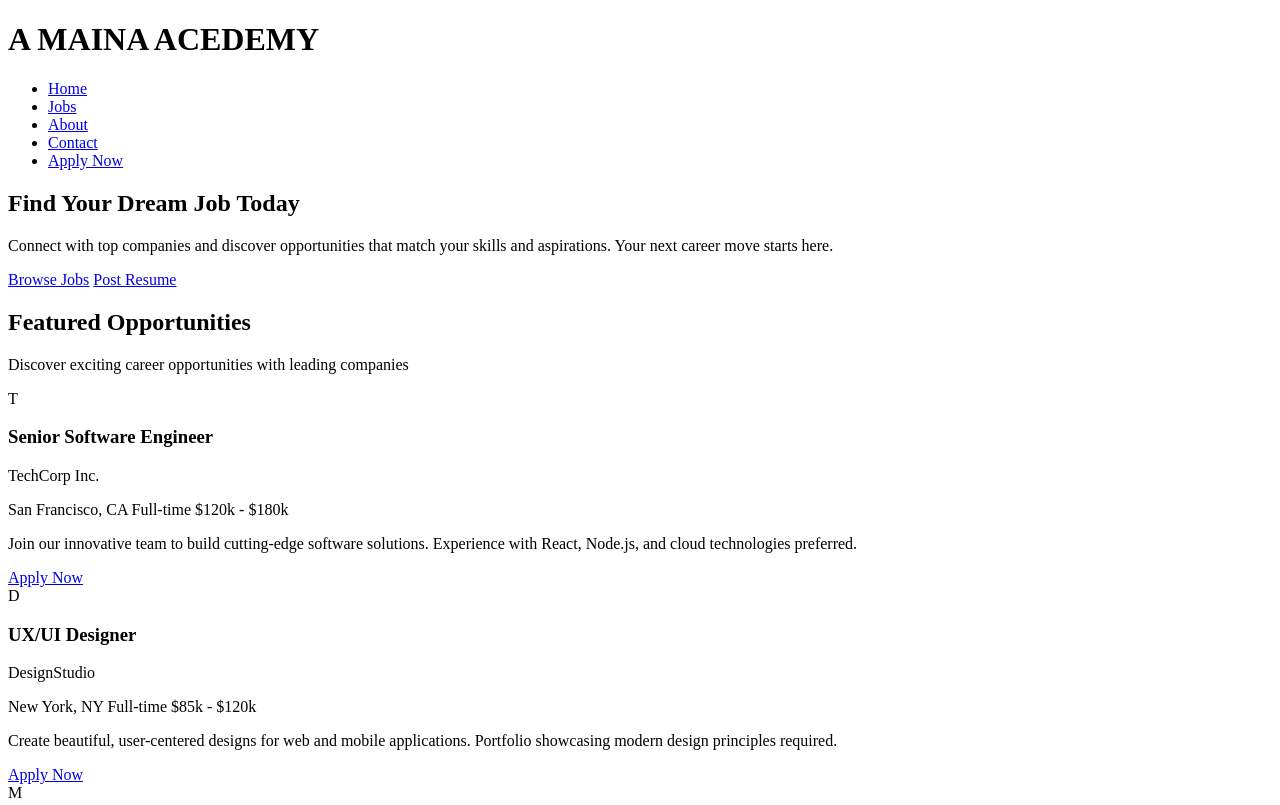
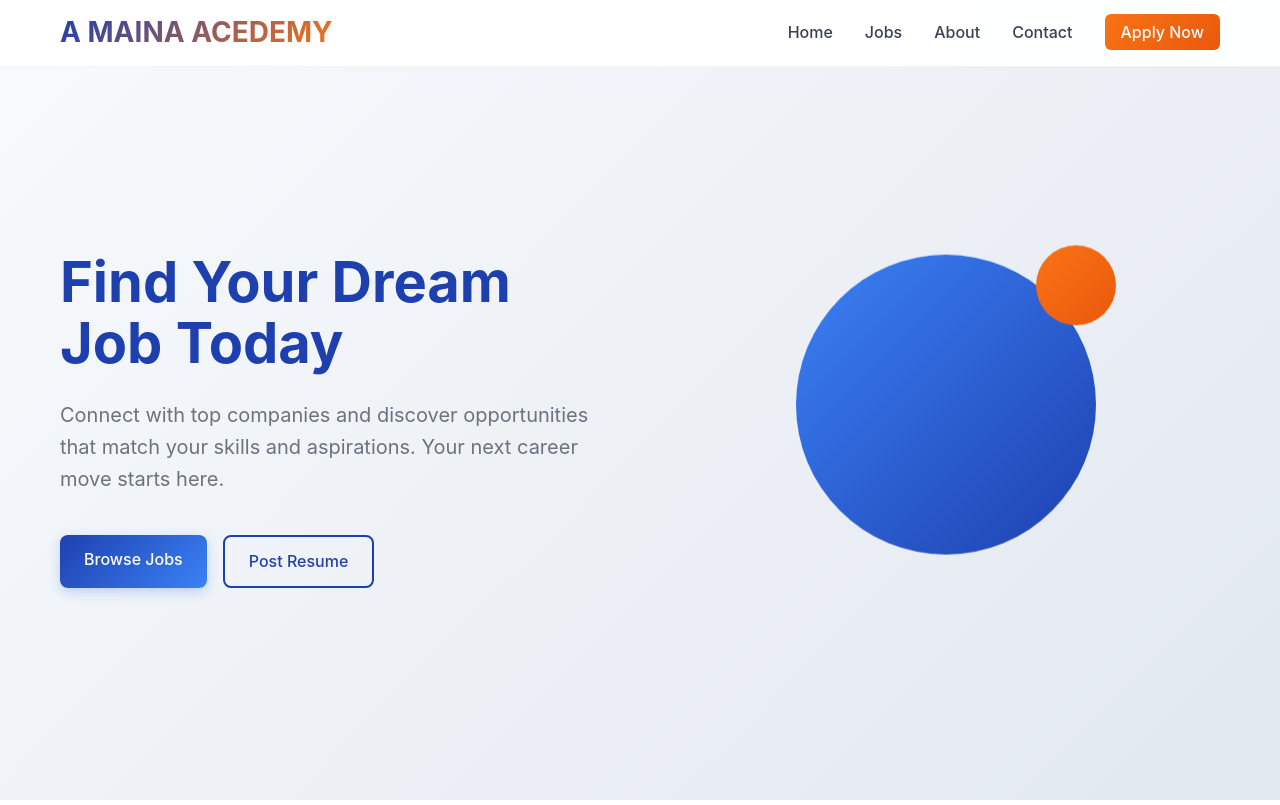
Before and after one commit to IBNMAINA/web-demo, a plain HTML site: page index.html in a window 1280 px wide. Shown: the top 805 px of the page. Drawn offline with Linux system fonts and the light colour scheme; files that its build step writes are made by us from their sources; the site is published under a folder, as on GitHub Pages, so addresses that start at the root find nothing.

Commit message:
Update index.html

```diff
--- a/index.html
+++ b/index.html
@@ -4,7 +4,7 @@
     <meta charset="UTF-8" />
     <meta name="viewport" content="width=device-width, initial-scale=1.0" />
     <title>CareerHub - Your Dream Job Awaits</title>
-    <link rel="stylesheet" href="/css/style.css" />
+    <link rel="stylesheet" href="./style.css" />
   </head>
   <body>
     <header class="header">
```
